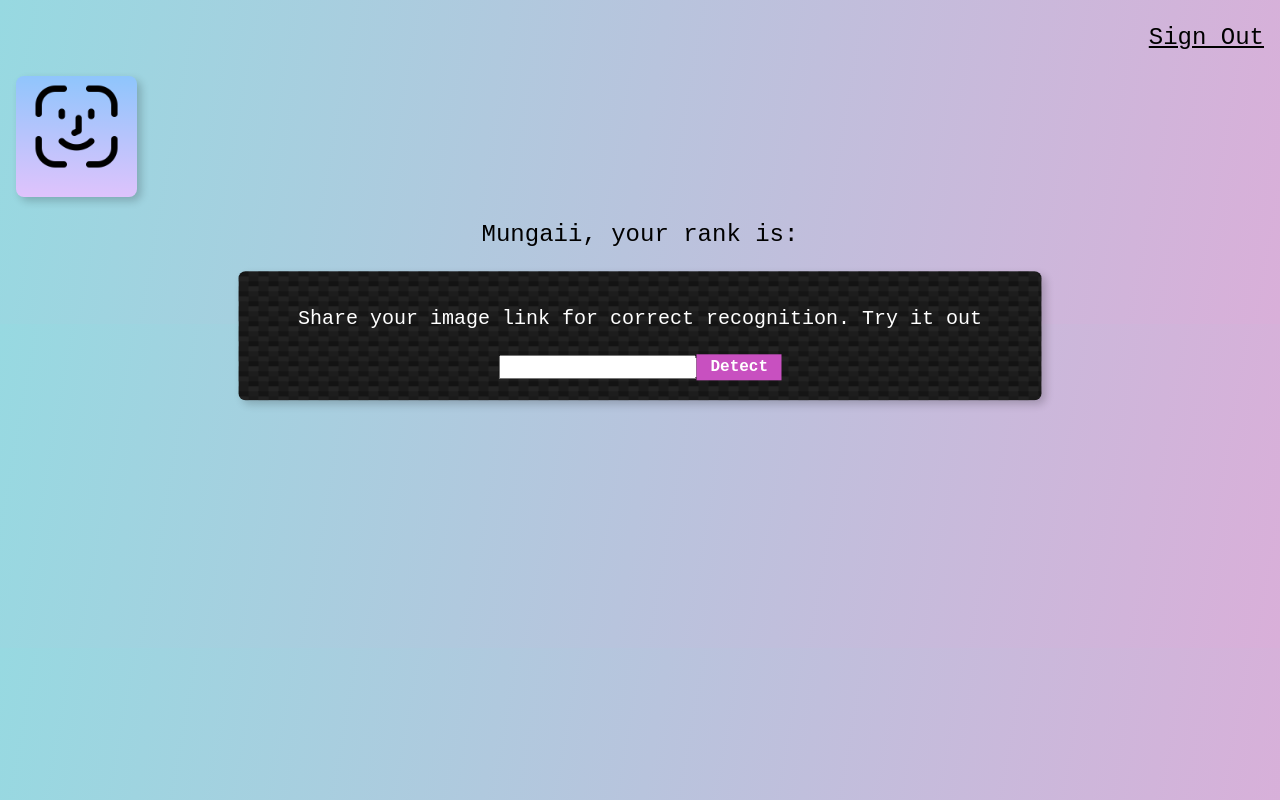
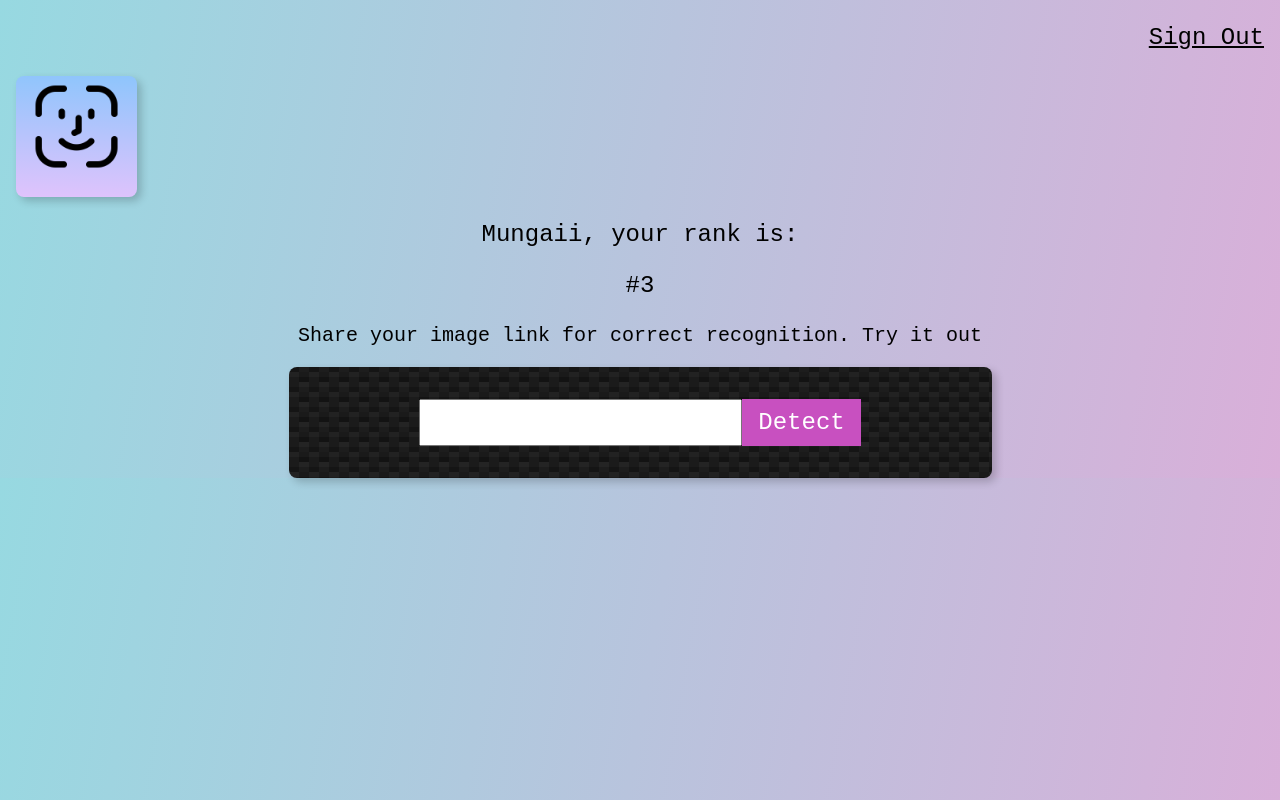
Before and after one commit to ianthedeveloper/facerecognition, a React (Create React App) app: page / in a window 1280 px wide. Built offline with nearby package versions, Linux system fonts and the light colour scheme.

Commit message:
Modifications: ImageProcessingField Component

```diff
--- a/package.json
+++ b/package.json
@@ -3,6 +3,7 @@
   "version": "0.1.0",
   "private": true,
   "dependencies": {
+    "particles-bg": "^2.5.5",
     "react": "^18.3.0",
     "react-dom": "^18.3.0",
     "react-parallax-tilt": "^1.7.223",
--- a/src/App.css
+++ b/src/App.css
@@ -1,7 +1,3 @@
 .App {
   text-align: center;
 }
-
-.button {
-  cursor: pointer;
-}
--- a/src/components/ImageProcessingField/ImageProcessingField.js
+++ b/src/components/ImageProcessingField/ImageProcessingField.js
@@ -3,14 +3,14 @@ import './imageProcessingField.css';
 
 const imageProcessingField = () => {
     return (
-        <div className="imageInputContainer pa3 shadow-5">
-                    <p className="textPrompt">{"Share your image link for correct recognition. Try it out"}  </p>
-                <div className="inputField" >
-                    <div className="pa1">
-                        <input className="mr0"  style={{width: '70%'}} type="text"/>
-                        <button className="detectBtn pa1" style={{width: '30%'}} type="submit">Detect</button>
-                    </div>
+        <div>
+            <p className="textPrompt f4">{"Share your image link for correct recognition. Try it out"}  </p>
+            <div className="inputField center br3 shadow-5" >
+                <div className="center pa4">
+                    <input className="mr0 pa2 w-70% f3" type="text"/>
+                    <button className="detectBtn pa4 w-30 f3 link grow ph3 pv2 dib white" type="submit">Detect</button>
                 </div>
+            </div>
         </div>
     )
 }
--- a/src/components/ImageProcessingField/imageProcessingField.css
+++ b/src/components/ImageProcessingField/imageProcessingField.css
@@ -1,10 +1,5 @@
-.imageInputContainer {
-    width: 803px;
-    position: absolute;
-    transform: translate(-50%, -50%);
-    top: 42%;
-    left: 50%;
-    border-radius: 7px;
+.inputField {
+    width: 703px;
 
     background:
         linear-gradient(27deg, #151515 5px, transparent 5px) 0 5px,
@@ -15,25 +10,9 @@
         linear-gradient(#1d1d1d 25%, #1a1a1a 25%, #1a1a1a 50%, transparent 50%, transparent 75%, #242424 75%, #242424);
         background-color: #131313;
         background-size: 20px 20px;
-
-    box-shadow: 3px 3px 3px #000;
-}
-
-.inputField {
-    display: flex;
-    justify-content: center;
-    align-items: center;
-}
-
-.textPrompt {
-    font-size: 20px;
-    color: #FFFFFF;
 }
 
 .detectBtn {
     background-color: #C850C0;
-    color: #FFFFFF;
-    font-weight: 600;
     border: none;
-
 }
--- a/src/index.css
+++ b/src/index.css
@@ -5,3 +5,12 @@ body {
   background-color: #D9AFD9;
   background-image: linear-gradient(1000deg, #D9AFD9 0%, #97D9E1 100%);
 }
+
+.center {
+  display: flex;
+  justify-content: center;
+}
+
+button {
+  cursor: pointer;
+}
```
Also changed, not shown: 1 other file (tests, documents, lock files or other folders).
